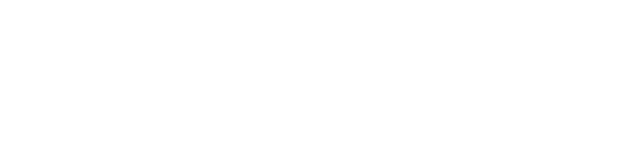
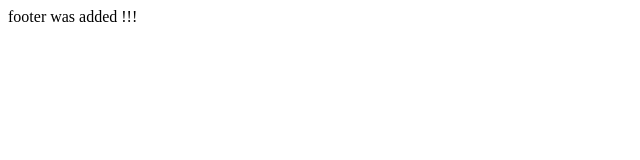
Before and after one commit to DEVESH-001/Git-GitHub, a plain HTML site: page index.html in a window 1280 px wide. Shown: the whole page, without its empty margins (0-640 px from the left). Drawn offline with Linux system fonts and the light colour scheme.

Commit message:
update index.html file in footer branch

```diff
--- a/index.html
+++ b/index.html
@@ -6,6 +6,6 @@
     <title>Git Basics</title>
 </head>
 <body>
-
+    footer was added !!!
 </body>
 </html>
```
